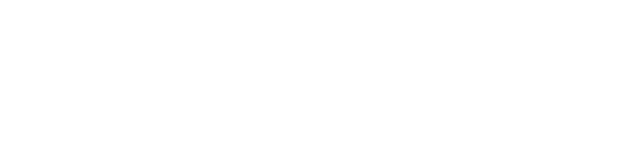
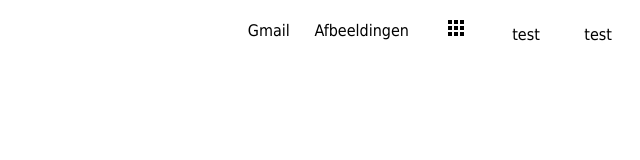
Before and after one commit to PizzaAanHuis/google-homepage, a plain HTML site: page index.html in a window 1280 px wide. Shown: the whole page, without its empty margins (640-1280 px from the left). Drawn offline with Linux system fonts and the light colour scheme.

Commit message:
navbar done

```diff
--- /dev/null
+++ b/css/stylesheet.css
@@ -0,0 +1,47 @@
+li {
+    margin: 0;
+    padding: 10px;
+    display: inline;
+    list-style-type: none;
+}
+
+a:hover, :visited {
+  text-decoration:underline;
+}
+
+a {
+  text-decoration: none;
+  color: black;
+}
+
+* {
+  font-family: tahoma;
+}
+
+ul {
+  text-align: right;
+    list-style-position: inside;
+}
+
+.button-options {
+  /*background:url("../img/apps.png") no-repeat;*/
+vertical-align: sub;
+  margin: 10px;
+
+}
+
+li a:hover {
+text-decoration: none;
+}
+
+
+.button-notifications {
+  /*background:url("../img/alert-box.png") no-repeat;*/
+vertical-align: sub;
+margin: 10px;
+}
+.button-account {
+  /*background:url("../img/account.png") no-repeat;*/
+vertical-align: sub;
+margin: 10px;
+}
--- a/index.html
+++ b/index.html
@@ -1,10 +1,26 @@
 <!DOCTYPE html>
 <html lang="en">
+
 <head>
-  <meta charset="UTF-8">
-  <title>Document</title>
+    <link rel="stylesheet" href="css/stylesheet.css">
+    <meta charset="UTF-8">
+    <title>Google</title>
 </head>
+
 <body>
+    <div class="navbar">
+        <ul>
+            <li class="nav-item"><a href="https://mail.google.com">Gmail</a></li>
+            <li class="nav-item"><a href="https://www.google.be/imghp?">Afbeeldingen</a></li>
+            <li class="button-options">
+              <a href="https://www.google.be/intl/nl/options/">
+                <img src="img/apps.png">
+              </a>
+            </li>
+            <li class="button-notifications"><a href="#">test</a></li>
+            <li class="button-account"><a href="https://accounts.google.com/SignOutOptions?hl=nl&continue=https://www.google.be/">test</a></li>
+        </ul>
+    </div>
+</body>
 
-</body>
 </html>
```
Also changed, not shown: img/account.png (added), img/alert-box.png (added), img/apps.png (added), img/google-logo.png (added).
